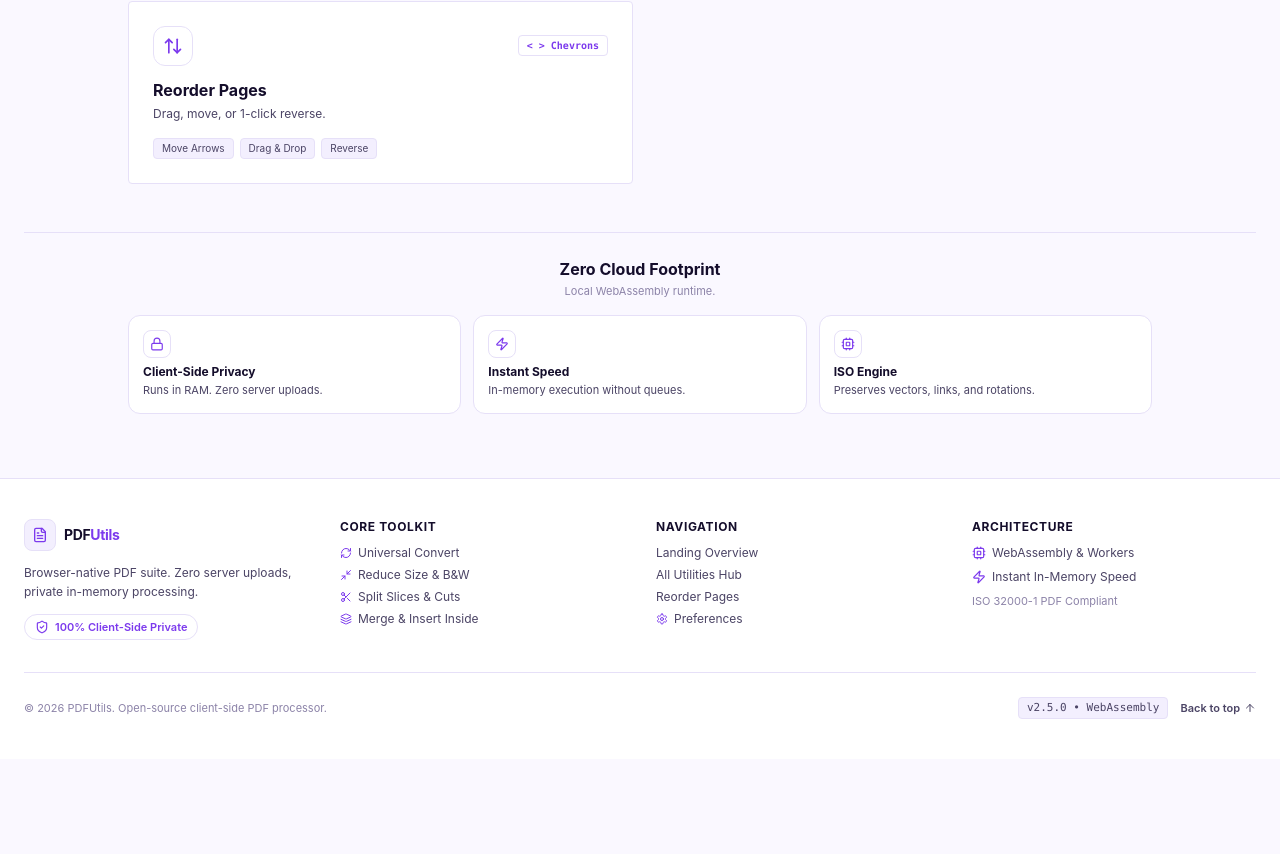
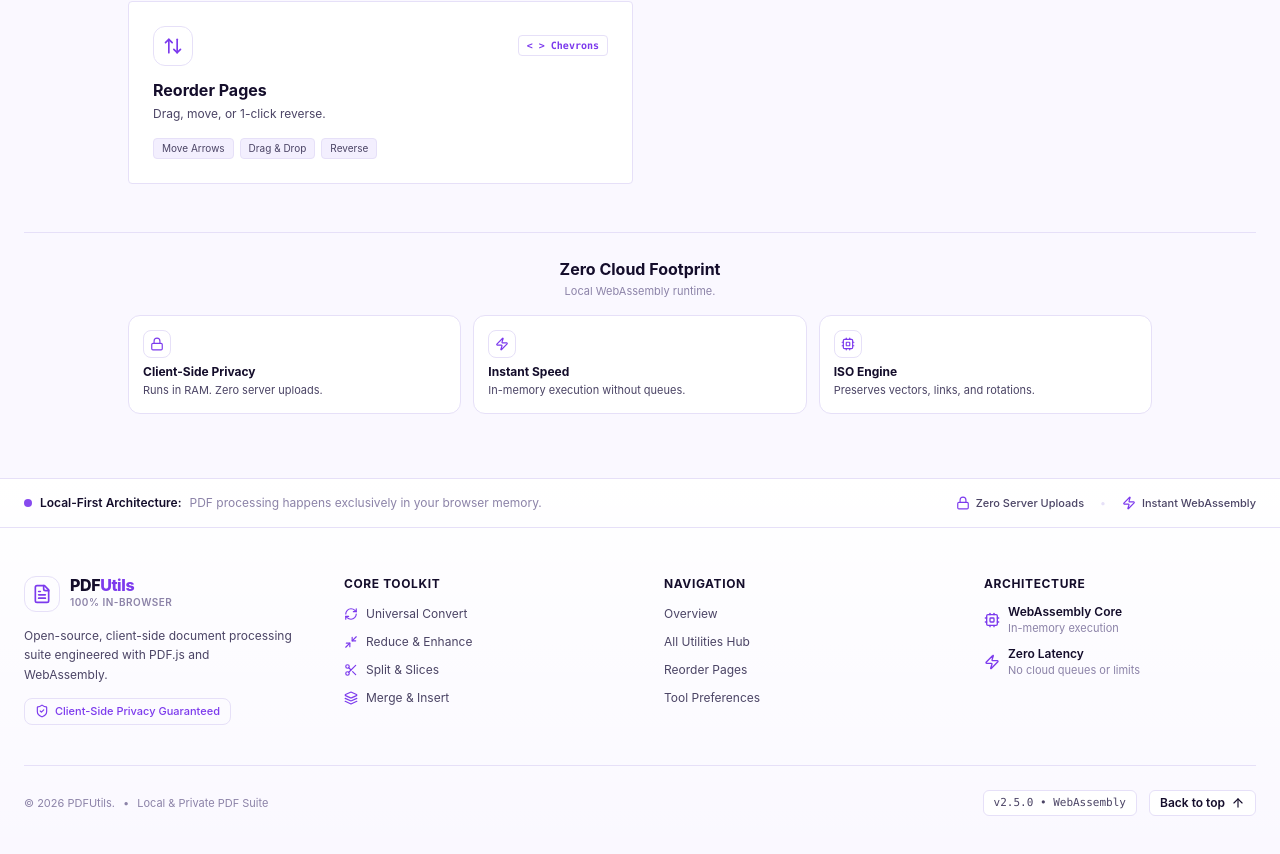
Before and after one commit to ramesh9813/pdfutils, a React (Vite) app: page / in a window 1280 px wide. Shown: the part 987-1841 px from the top of the page. Before the commit the page ends 1746 px from the top, so only its background shows below. Built offline with nearby package versions, Linux system fonts and the light colour scheme.

Commit message:
feat(ui): upgrade footer with assurance ribbon, interactive slide-arrow links, elevated branding, and polished back-to-top

```diff
--- a/src/components/layout/Footer.tsx
+++ b/src/components/layout/Footer.tsx
@@ -10,7 +10,8 @@
   Scissors,
   Minimize2,
   RefreshCw,
-  Settings,
+  Lock,
+  ArrowRight,
 } from 'lucide-react';
 
 export const Footer: React.FC = () => {
@@ -18,114 +19,161 @@
     window.scrollTo({ top: 0, behavior: 'smooth' });
   };
 
+  const coreTools = [
+    { to: '/convert', label: 'Universal Convert', icon: RefreshCw },
+    { to: '/reduce', label: 'Reduce & Enhance', icon: Minimize2 },
+    { to: '/split', label: 'Split & Slices', icon: Scissors },
+    { to: '/merge', label: 'Merge & Insert', icon: Layers },
+  ];
+
+  const quickLinks = [
+    { to: '/', label: 'Overview' },
+    { to: '/utils', label: 'All Utilities Hub' },
+    { to: '/reorder', label: 'Reorder Pages' },
+    { to: '/settings', label: 'Tool Preferences' },
+  ];
+
   return (
-    <footer className="w-full border-t border-border bg-bg-surface mt-auto text-text-muted">
-      <div className="mx-auto max-w-7xl px-4 sm:px-6 py-8 sm:py-10">
-        <div className="grid grid-cols-1 sm:grid-cols-2 md:grid-cols-4 gap-8 mb-8">
-          {/* Brand & Privacy Column */}
-          <div className="flex flex-col gap-3">
-            <div className="flex items-center gap-2 text-text-main">
-              <div className="flex h-8 w-8 items-center justify-center rounded-lg border border-border bg-bg-subtle text-primary">
-                <FileText className="h-4 w-4" />
+    <footer className="w-full border-t border-border/80 bg-gradient-to-b from-bg-surface to-bg-subtle/60 mt-auto text-text-muted transition-colors">
+      {/* Top Value Assurance Ribbon */}
+      <div className="border-b border-border/60 py-4 px-4 sm:px-6">
+        <div className="mx-auto max-w-7xl flex flex-wrap items-center justify-between gap-3 text-xs">
+          <div className="flex items-center gap-2 text-text-sub">
+            <span className="flex h-2 w-2 rounded-full bg-primary animate-pulse" />
+            <span className="font-semibold text-text-main">Local-First Architecture:</span>
+            <span className="hidden sm:inline text-text-muted">PDF processing happens exclusively in your browser memory.</span>
+          </div>
+
+          <div className="flex items-center gap-4 text-[11px] font-medium text-text-sub">
+            <div className="flex items-center gap-1.5">
+              <Lock className="h-3.5 w-3.5 text-primary" />
+              <span>Zero Server Uploads</span>
+            </div>
+            <span className="text-border">•</span>
+            <div className="flex items-center gap-1.5">
+              <Zap className="h-3.5 w-3.5 text-primary" />
+              <span>Instant WebAssembly</span>
+            </div>
+          </div>
+        </div>
+      </div>
+
+      {/* Main Multi-Column Section */}
+      <div className="mx-auto max-w-7xl px-4 sm:px-6 py-10 sm:py-12">
+        <div className="grid grid-cols-1 sm:grid-cols-2 md:grid-cols-4 gap-8 lg:gap-12 mb-10">
+          {/* Col 1: Brand & Identity */}
+          <div className="flex flex-col gap-3.5">
+            <NavLink to="/" className="flex items-center gap-2.5 group w-fit">
+              <div className="flex h-9 w-9 items-center justify-center rounded-xl border border-primary/30 bg-primary/10 text-primary shadow-xs group-hover:scale-105 transition-transform">
+                <FileText className="h-5 w-5" />
               </div>
-              <span className="text-sm font-bold tracking-tight">
-                PDF<span className="text-primary">Utils</span>
-              </span>
-            </div>
+              <div className="flex flex-col">
+                <span className="text-base font-extrabold tracking-tight text-text-main leading-none">
+                  PDF<span className="text-primary">Utils</span>
+                </span>
+                <span className="text-[10px] font-semibold uppercase tracking-wider text-text-muted mt-0.5">
+                  100% In-Browser
+                </span>
+              </div>
+            </NavLink>
+
             <p className="text-xs text-text-sub leading-relaxed">
-              Browser-native PDF suite. Zero server uploads, private in-memory processing.
+              Open-source, client-side document processing suite engineered with PDF.js and WebAssembly.
             </p>
-            <div className="inline-flex items-center gap-1.5 px-2.5 py-1 rounded-full border border-primary/30 bg-primary/10 dark:bg-primary/20 text-[11px] font-semibold text-primary w-fit">
-              <ShieldCheck className="h-3.5 w-3.5 text-primary" />
-              <span>100% Client-Side Private</span>
+
+            <div className="inline-flex items-center gap-1.5 px-2.5 py-1 rounded-lg border border-primary/25 bg-primary/5 text-[11px] font-medium text-primary w-fit">
+              <ShieldCheck className="h-3.5 w-3.5" />
+              <span>Client-Side Privacy Guaranteed</span>
             </div>
           </div>
 
-          {/* Core Tools Column */}
-          <div className="flex flex-col gap-2.5">
+          {/* Col 2: Core Toolkit */}
+          <div className="flex flex-col gap-3">
             <h4 className="text-xs font-bold text-text-main uppercase tracking-wider">
               Core Toolkit
             </h4>
-            <div className="flex flex-col gap-1.5 text-xs text-text-sub">
-              <NavLink to="/convert" className="hover:text-primary transition-colors flex items-center gap-1.5">
-                <RefreshCw className="h-3 w-3 text-primary" />
-                <span>Universal Convert</span>
-              </NavLink>
-              <NavLink to="/reduce" className="hover:text-primary transition-colors flex items-center gap-1.5">
-                <Minimize2 className="h-3 w-3 text-primary" />
-                <span>Reduce Size & B&W</span>
-              </NavLink>
-              <NavLink to="/split" className="hover:text-primary transition-colors flex items-center gap-1.5">
-                <Scissors className="h-3 w-3 text-primary" />
-                <span>Split Slices & Cuts</span>
-              </NavLink>
-              <NavLink to="/merge" className="hover:text-primary transition-colors flex items-center gap-1.5">
-                <Layers className="h-3 w-3 text-primary" />
-                <span>Merge & Insert Inside</span>
-              </NavLink>
+            <div className="flex flex-col gap-2 text-xs">
+              {coreTools.map((t) => {
+                const Icon = t.icon;
+                return (
+                  <NavLink
+                    key={t.to}
+                    to={t.to}
+                    className="group flex items-center justify-between text-text-sub hover:text-primary transition-colors py-0.5"
+                  >
+                    <div className="flex items-center gap-2">
+                      <Icon className="h-3.5 w-3.5 text-primary group-hover:scale-110 transition-transform" />
+                      <span>{t.label}</span>
+                    </div>
+                    <ArrowRight className="h-3 w-3 opacity-0 -translate-x-1 group-hover:opacity-100 group-hover:translate-x-0 transition-all text-primary" />
+                  </NavLink>
+                );
+              })}
             </div>
           </div>
 
-          {/* Navigation Column */}
-          <div className="flex flex-col gap-2.5">
+          {/* Col 3: Navigation */}
+          <div className="flex flex-col gap-3">
             <h4 className="text-xs font-bold text-text-main uppercase tracking-wider">
               Navigation
             </h4>
-            <div className="flex flex-col gap-1.5 text-xs text-text-sub">
-              <NavLink to="/" className="hover:text-primary transition-colors">
-                Landing Overview
-              </NavLink>
-              <NavLink to="/utils" className="hover:text-primary transition-colors">
-                All Utilities Hub
-              </NavLink>
-              <NavLink to="/reorder" className="hover:text-primary transition-colors">
-                Reorder Pages
-              </NavLink>
-              <NavLink to="/settings" className="hover:text-primary transition-colors flex items-center gap-1.5">
-                <Settings className="h-3 w-3 text-primary" />
-                <span>Preferences</span>
-              </NavLink>
+            <div className="flex flex-col gap-2 text-xs">
+              {quickLinks.map((q) => (
+                <NavLink
+                  key={q.to}
+                  to={q.to}
+                  className="group flex items-center justify-between text-text-sub hover:text-primary transition-colors py-0.5"
+                >
+                  <span>{q.label}</span>
+                  <ArrowRight className="h-3 w-3 opacity-0 -translate-x-1 group-hover:opacity-100 group-hover:translate-x-0 transition-all text-primary" />
+                </NavLink>
+              ))}
             </div>
           </div>
 
-          {/* Architecture & Engine Column */}
-          <div className="flex flex-col gap-2.5">
+          {/* Col 4: Engine & System Info */}
+          <div className="flex flex-col gap-3">
             <h4 className="text-xs font-bold text-text-main uppercase tracking-wider">
               Architecture
             </h4>
-            <div className="flex flex-col gap-2 text-xs text-text-sub">
-              <div className="flex items-center gap-1.5">
-                <Cpu className="h-3.5 w-3.5 text-primary" />
-                <span>WebAssembly & Workers</span>
+            <div className="flex flex-col gap-2.5 text-xs text-text-sub">
+              <div className="flex items-center gap-2">
+                <Cpu className="h-4 w-4 text-primary shrink-0" />
+                <div>
+                  <span className="font-semibold text-text-main block">WebAssembly Core</span>
+                  <span className="text-[11px] text-text-muted">In-memory execution</span>
+                </div>
               </div>
-              <div className="flex items-center gap-1.5">
-                <Zap className="h-3.5 w-3.5 text-primary" />
-                <span>Instant In-Memory Speed</span>
+              <div className="flex items-center gap-2">
+                <Zap className="h-4 w-4 text-primary shrink-0" />
+                <div>
+                  <span className="font-semibold text-text-main block">Zero Latency</span>
+                  <span className="text-[11px] text-text-muted">No cloud queues or limits</span>
+                </div>
               </div>
-              <span className="text-[11px] text-text-muted">
-                ISO 32000-1 PDF Compliant
-              </span>
             </div>
           </div>
         </div>
 
-        {/* Bottom divider & copyright bar */}
-        <div className="border-t border-border pt-6 flex flex-col sm:flex-row items-center justify-between gap-3 text-xs">
-          <span className="text-text-muted text-[11px]">
-            © {new Date().getFullYear()} PDFUtils. Open-source client-side PDF processor.
-          </span>
+        {/* Bottom Bar: Copyright & Actions */}
+        <div className="border-t border-border pt-6 flex flex-col sm:flex-row items-center justify-between gap-4 text-xs">
+          <div className="flex flex-wrap items-center gap-2 text-text-muted text-[11px]">
+            <span>© {new Date().getFullYear()} PDFUtils.</span>
+            <span>•</span>
+            <span>Local & Private PDF Suite</span>
+          </div>
 
           <div className="flex items-center gap-3">
-            <span className="font-mono text-[11px] bg-bg-subtle border border-border px-2 py-0.5 rounded text-text-sub">
+            <span className="font-mono text-[11px] bg-bg-surface border border-border px-2.5 py-1 rounded-md text-text-sub shadow-2xs">
               v2.5.0 • WebAssembly
             </span>
             <button
               type="button"
               onClick={scrollToTop}
-              className="flex items-center gap-1 text-[11px] font-semibold text-text-sub hover:text-primary transition-colors cursor-pointer"
+              className="flex items-center gap-1.5 px-2.5 py-1 rounded-md text-xs font-semibold border border-border bg-bg-surface hover:border-primary/50 hover:text-primary text-text-main transition-colors shadow-2xs cursor-pointer"
             >
               <span>Back to top</span>
-              <ArrowUp className="h-3 w-3" />
+              <ArrowUp className="h-3.5 w-3.5" />
             </button>
           </div>
         </div>
```
